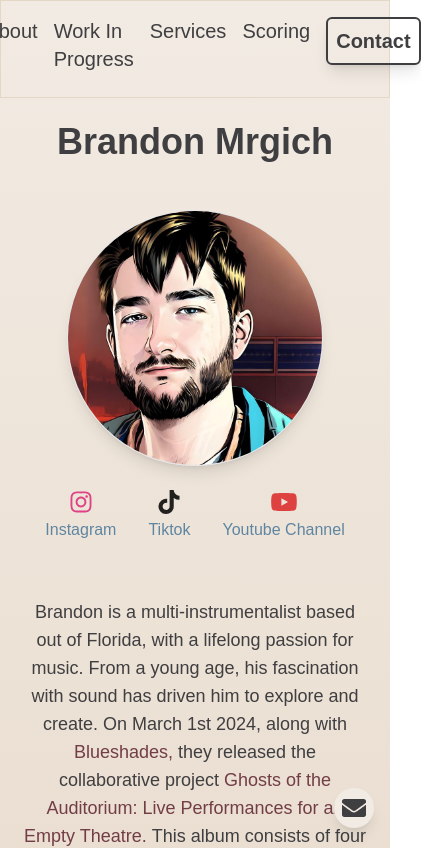
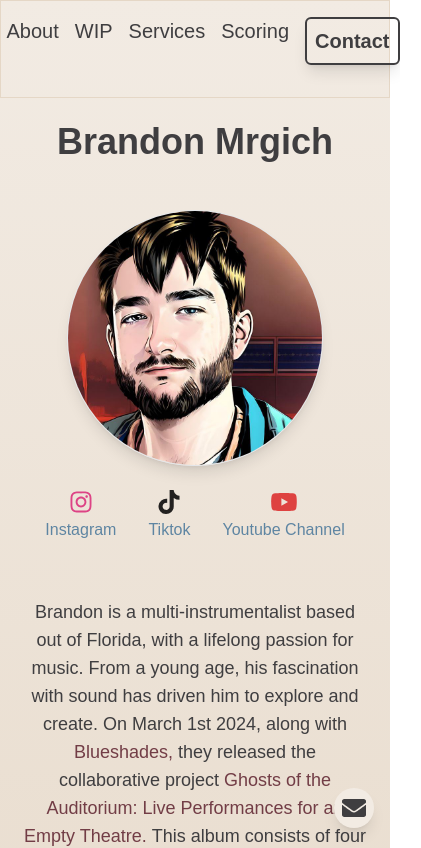
Before and after one commit to brandonmrgich/music-portfolio, a React (Create React App) app: page / in a window 390 px wide. Shown: the top 848 px of the page, 421 px wide, since content can reach past the window. Built offline with nearby package versions, Linux system fonts and the light colour scheme.

Commit message:
Added hash router for page redirects

```diff
--- a/src/App.js
+++ b/src/App.js
@@ -1,23 +1,23 @@
 // App.js
-import React, { useState, useEffect } from "react";
-import { BrowserRouter as Router, Route, Routes, Link } from "react-router-dom";
-import Footer from "./components/Footer";
-import About from "./components/About";
-import InWork from "./components/InWork";
-import Services from "./components/Services";
-import Scoring from "./components/Scoring";
+import React, { useState, useEffect } from 'react';
+import { HashRouter as Router, Route, Routes, Link } from 'react-router-dom';
+import Footer from './components/Footer';
+import About from './components/About';
+import InWork from './components/InWork';
+import Services from './components/Services';
+import Scoring from './components/Scoring';
 
-import ContactButton from "./components/Contact/ContactButton";
-import ContactForm from "./components/Contact/ContactForm";
+import ContactButton from './components/Contact/ContactButton';
+import ContactForm from './components/Contact/ContactForm';
 
-import Logo from "./pictures/asailboat.png";
+import Logo from './pictures/asailboat.png';
 
 const App = () => {
-    const isDevelopment = process.env.REACT_APP_ENV === "development";
+    const isDevelopment = process.env.REACT_APP_ENV === 'development';
     const [isAdmin, setIsAdmin] = useState(isDevelopment);
 
     useEffect(() => {
-        const token = localStorage.getItem("token");
+        const token = localStorage.getItem('token');
         if (token) {
             setIsAdmin(true);
         }
@@ -47,7 +47,8 @@ const App = () => {
                                 to="/in-work"
                                 className="text-comfy-dark hover:text-comfy-accent1 focus:text-comfy-accent2 transition-color"
                             >
-                                Work In Progress
+                                <span className="hidden sm:inline">Work In Progress</span>
+                                <span className="inline sm:hidden">WIP</span>
                             </Link>
                         </li>
                         <li>
```
